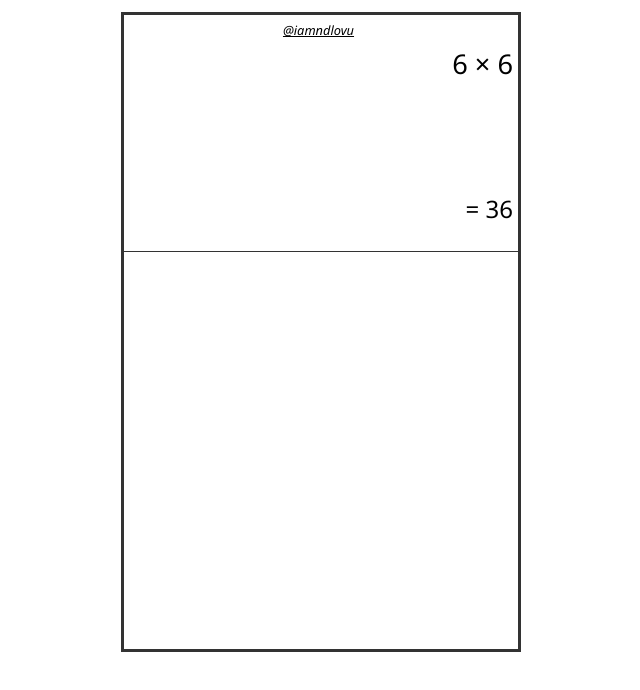
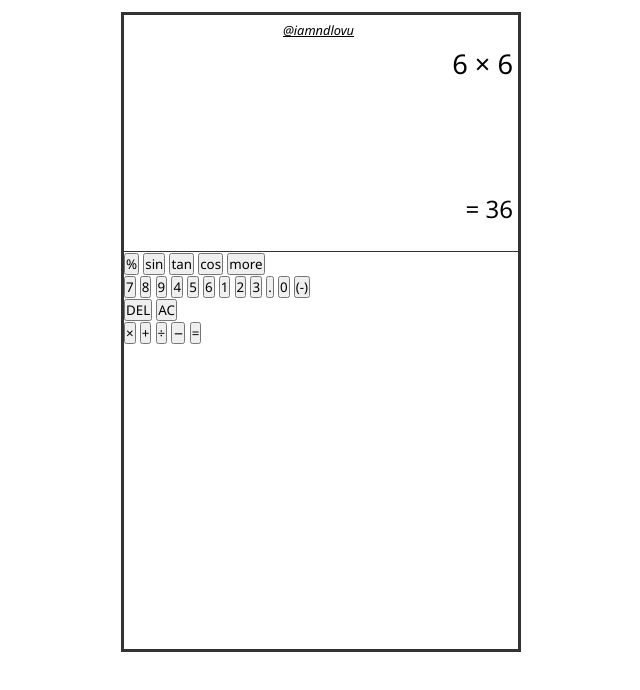
Before and after one commit to iamndlovu/calculator, a website: page index.html in a window 1280 px wide. Shown: the part 68-758 px from the top of the page, without its empty margins (319-959 px from the left). Drawn offline with Linux system fonts and the light colour scheme.

Commit message:
add calculator buttons

```diff
--- a/index.html
+++ b/index.html
@@ -14,7 +14,41 @@
     <section id="screen" class="column">
       <div class="info center">@iamndlovu</div>
       <div class="problem-display">6 &times; 6</div>
-      <div class="answer-display">= 36</div>
+      <div class="answer-display">&equals; 36</div>
+    </section>
+    <section id="buttons">
+      <section id="advanced">
+        <button class="adv">%</button>
+        <button class="adv">sin</button>
+        <button class="adv">tan</button>
+        <button class="adv">cos</button>
+        <button class="adv">more</button>
+      </section>
+      <section id="numbers">
+        <button class="number" value="7">7</button>
+        <button class="number" value="8">8</button>
+        <button class="number" value="9">9</button>
+        <button class="number" value="4">4</button>
+        <button class="number" value="5">5</button>
+        <button class="number" value="6">6</button>
+        <button class="number" value="1">1</button>
+        <button class="number" value="2">2</button>
+        <button class="number" value="3">3</button>
+        <button class="number" value=".">.</button>
+        <button class="number" value="0">0</button>
+        <button class="number" value="-">(-)</button>
+      </section>
+      <section id="controls">
+        <button class="control" value="delete">DEL</button>
+        <button class="control" value="clear">AC</button>
+      </section>
+      <section class="operators">
+        <button class="operator" value="multiply">&times;</button>
+        <button class="operator" value="add">&plus;</button>
+        <button class="operator" value="divide">&divide;</button>
+        <button class="operator" value="subtract">&minus;</button>
+        <button class="operator" value="solve">&equals;</button>
+      </section>
     </section>
   </main>
 </body>
```
